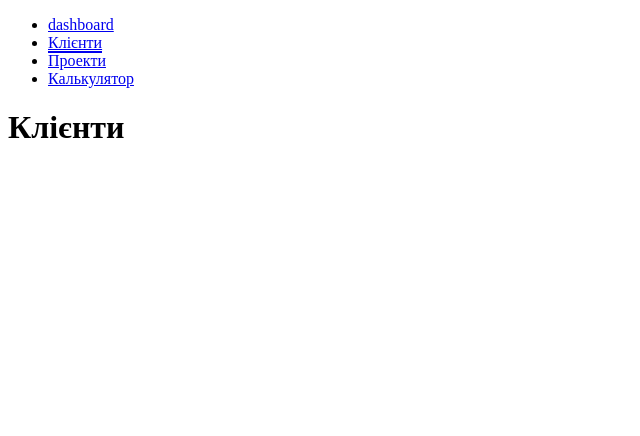
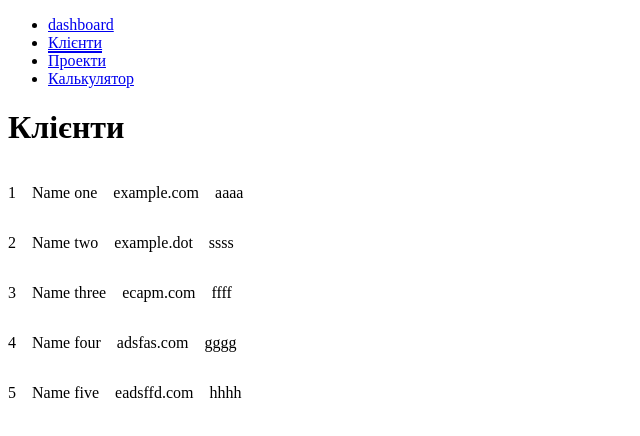
Before and after one commit to Mortiarion/fe, a SvelteKit app: page /clients in a window 1280 px wide. Shown: the top 436 px of the page, without its empty margins (0-640 px from the left). Built offline with nearby package versions, Linux system fonts and the light colour scheme.

Commit message:
feat: clients list with ClientCard component.

```diff
--- /dev/null
+++ b/src/lib/components/ClientCard.svelte
@@ -0,0 +1,19 @@
+<script lang="ts">
+	import type { Client } from '#lib/types.ts';
+
+	let { client }: { client: Client } = $props();
+</script>
+
+<div class="client-card">
+	<p>{client.id}</p>
+	<p>{client.name}</p>
+	<p>{client.email}</p>
+	<p>{client.createdAt}</p>
+</div>
+
+<style>
+	.client-card {
+		display: flex;
+		gap: 1rem;
+	}
+</style>
--- /dev/null
+++ b/src/lib/types.ts
@@ -0,0 +1,6 @@
+export type Client = {
+	id: number;
+	name: string;
+	email: string;
+	createdAt: string;
+};
--- a/src/routes/clients/+page.svelte
+++ b/src/routes/clients/+page.svelte
@@ -1 +1,43 @@
+<script lang="ts">
+	import ClientCard from '#lib/components/ClientCard.svelte';
+	import type { Client } from '#lib/types.ts';
+
+	const clients: Client[] = [
+		{
+			id: 1,
+			name: 'Name one',
+			email: 'example.com',
+			createdAt: 'aaaa'
+		},
+		{
+			id: 2,
+			name: 'Name two',
+			email: 'example.dot',
+			createdAt: 'ssss'
+		},
+		{
+			id: 3,
+			name: 'Name three',
+			email: 'ecapm.com',
+			createdAt: 'ffff'
+		},
+		{
+			id: 4,
+			name: 'Name four',
+			email: 'adsfas.com',
+			createdAt: 'gggg'
+		},
+		{
+			id: 5,
+			name: 'Name five',
+			email: 'eadsffd.com',
+			createdAt: 'hhhh'
+		}
+	];
+</script>
+
 <h1>Клієнти</h1>
+
+{#each clients as client (client.id)}
+	<ClientCard {client} />
+{/each}
```
